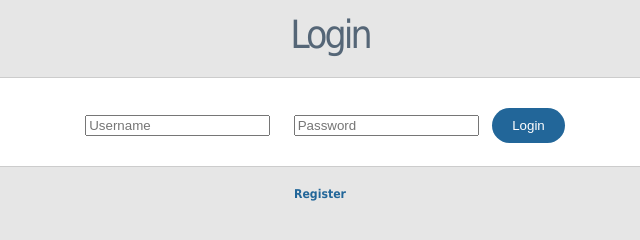
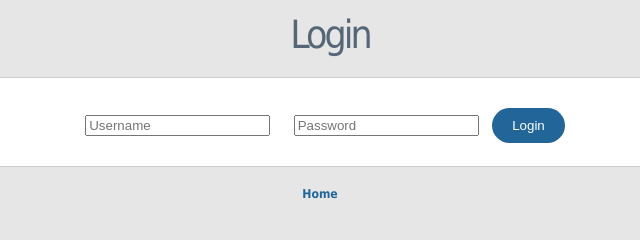
Before and after one commit to manjusha2912/Offline_Forum, a website: page docs/login.html in a window 1280 px wide. Shown: the full height of the page, 320-960 px from the left. Drawn offline with Linux system fonts and the light colour scheme.

```diff
--- a/docs/login.html
+++ b/docs/login.html
@@ -13,6 +13,6 @@
     <input type="password" name="password" placeholder="Password" required style="margin: 10px;">
     <button type="submit">Login</button>
   </form>
-  <a href="register.html">Register</a>
+  <a href="index.html">Home</a>
 </body>
 </html>
```
